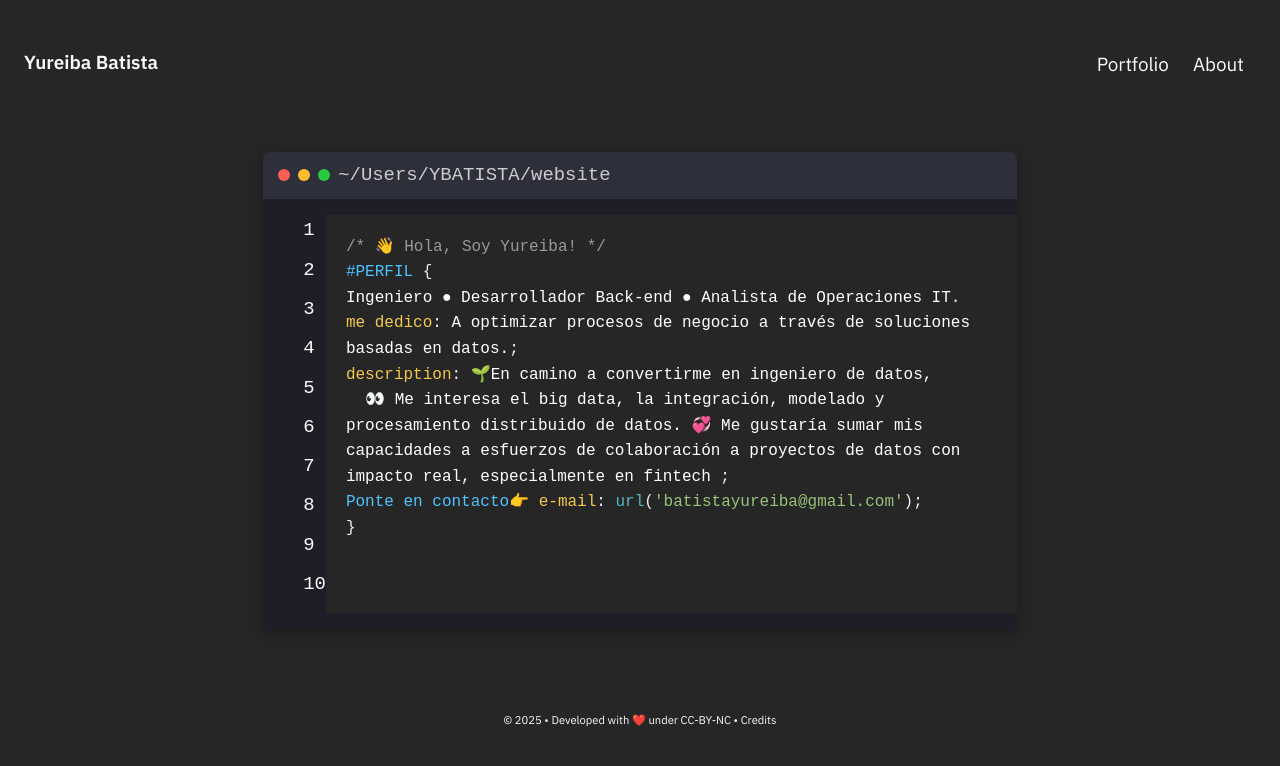
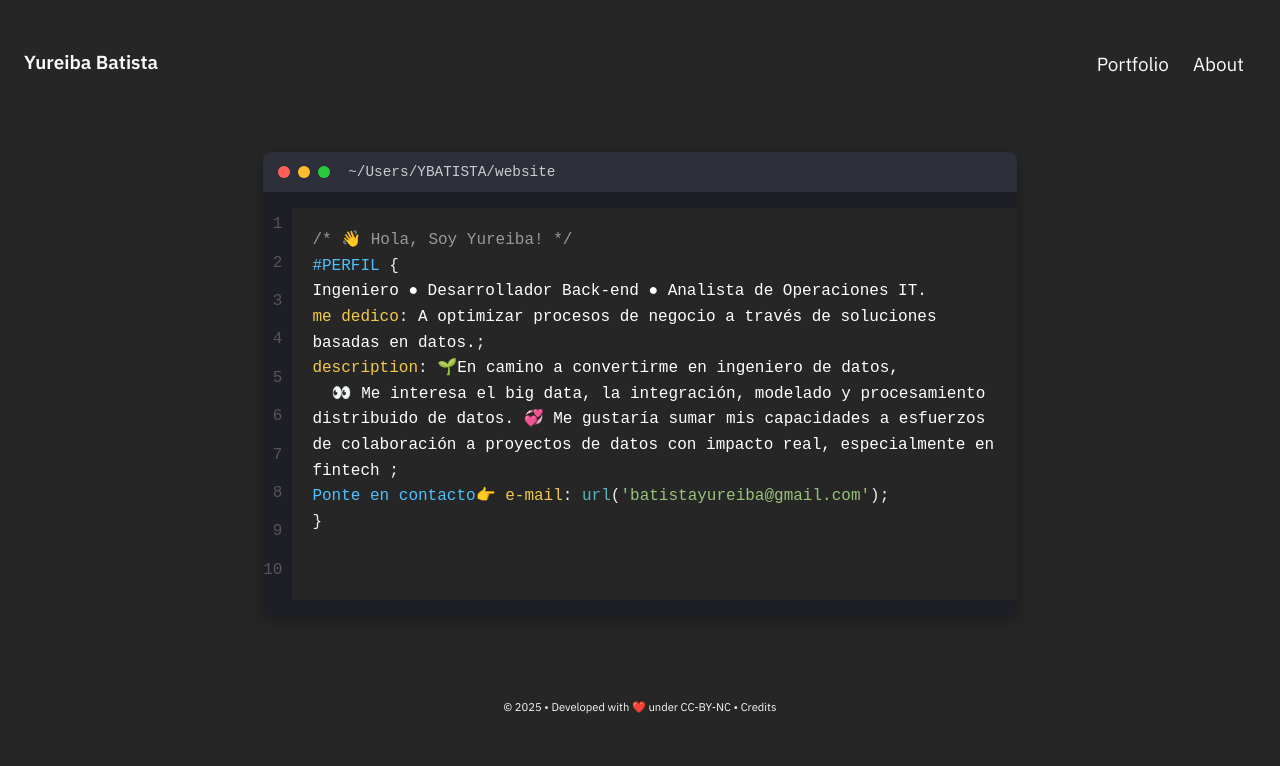
Before and after one commit to batistayureiba/batistayureiba.github.io, a Jekyll site: the page built from pages/index.md, in a window 1280 px wide. Shown: the top 766 px of the page. Built offline with Jekyll 4.4.1, drawn with Linux system fonts in a browser that asks for light colours.

Commit message:
Update style.css

```diff
--- a/assets/css/style.css
+++ b/assets/css/style.css
@@ -1600,7 +1600,7 @@
 
 
 
-/* === Terminal Section Styles (aislados) === */
+/* Terminal Styles */
 .terminal-wrapper {
   display: flex;
   justify-content: center;
@@ -1626,6 +1626,7 @@
   padding: 10px 15px;
   display: flex;
   align-items: center;
+  flex-wrap: wrap;
 }
 
 .terminal-wrapper .dot {
@@ -1642,8 +1643,9 @@
 
 .terminal-wrapper .path {
   color: #ccc;
-  /*margin-left: auto;
-  font-size: 0.9rem;*/
+  font-size: 0.9rem;
+  margin-left: 10px;
+  word-break: break-all;
 }
 
 .terminal-wrapper .code-block {
@@ -1652,6 +1654,7 @@
   font-size: 16px;
   line-height: 1.6;
   white-space: pre-wrap;
+  overflow-x: auto;
 }
 
 .terminal-wrapper .comment   { color: #999; }
@@ -1660,3 +1663,58 @@
 .terminal-wrapper .value     { color: #ffffff; }
 .terminal-wrapper .function  { color: #56b6c2; }
 .terminal-wrapper .string    { color: #98c379; }
+
+@media screen and (max-width: 600px) {
+  .terminal-wrapper .code-block {
+    font-size: 14px;
+    padding: 15px;
+  }
+
+  .terminal-wrapper .path {
+    font-size: 0.8rem;
+    margin-top: 10px;
+    display: block;
+    width: 100%;
+  }
+
+  .terminal-wrapper {
+    padding: 1rem;
+  }
+}
+
+
+.terminal-wrapper .line-numbers {
+  list-style: none;
+  padding: 20px 10px 20px 0;
+  margin: 0;
+  text-align: right;
+  color: #555;
+  user-select: none;
+}
+
+.terminal-wrapper .line-numbers li {
+  line-height: 1.6;
+  font-size: 16px;
+}
+
+/* === Números de línea para terminal === */
+.terminal-wrapper .line-numbers {
+  list-style: none;
+  padding: 20px 10px 20px 0;
+  margin: 0;
+  text-align: right;
+  color: #555;
+  user-select: none;
+}
+
+.terminal-wrapper .line-numbers li {
+  line-height: 1.6;
+  font-size: 16px;
+}
+
+/* Responsividad adicional */
+@media screen and (max-width: 600px) {
+  .terminal-wrapper .line-numbers li {
+    font-size: 14px;
+  }
+}
```
